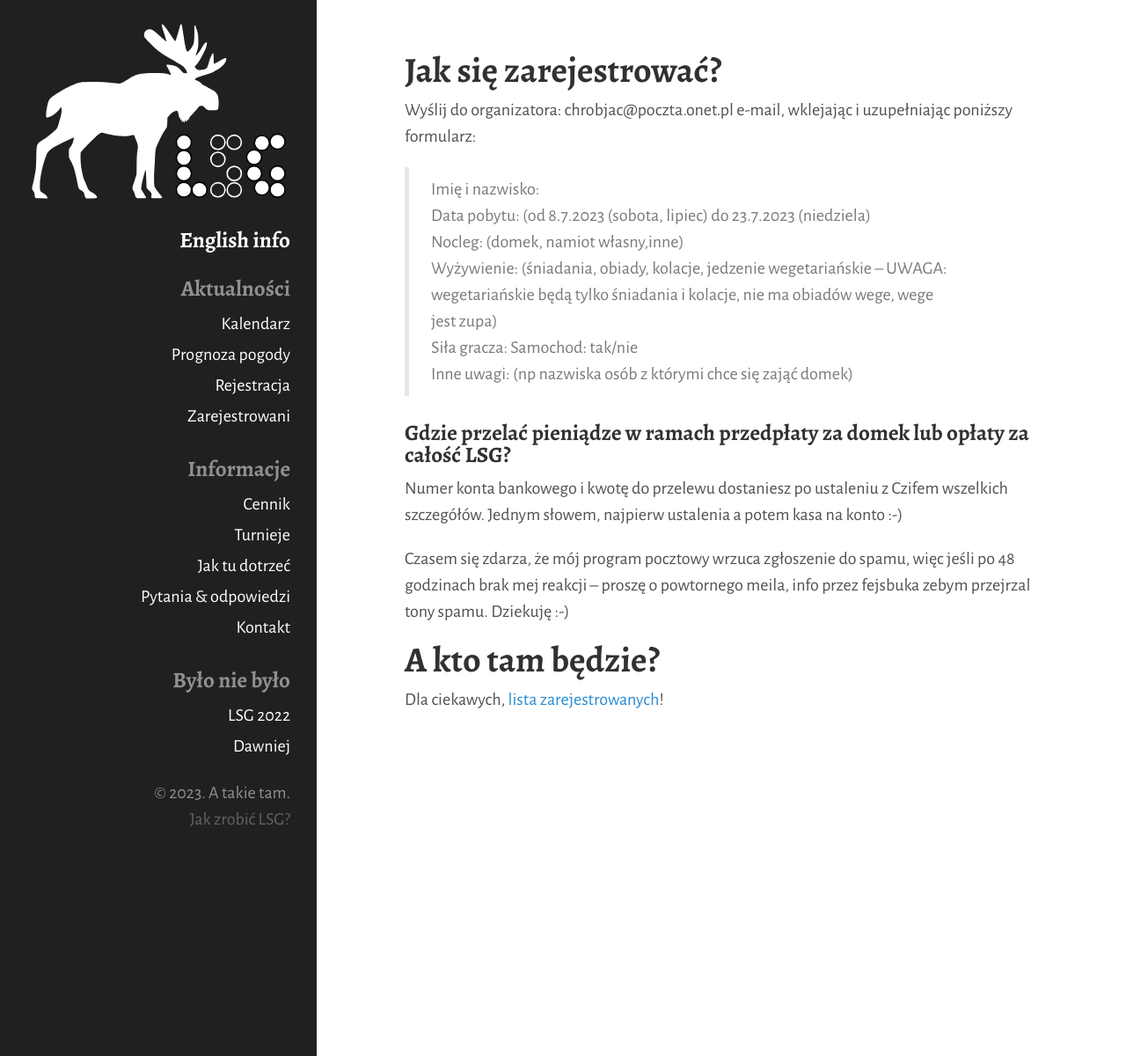
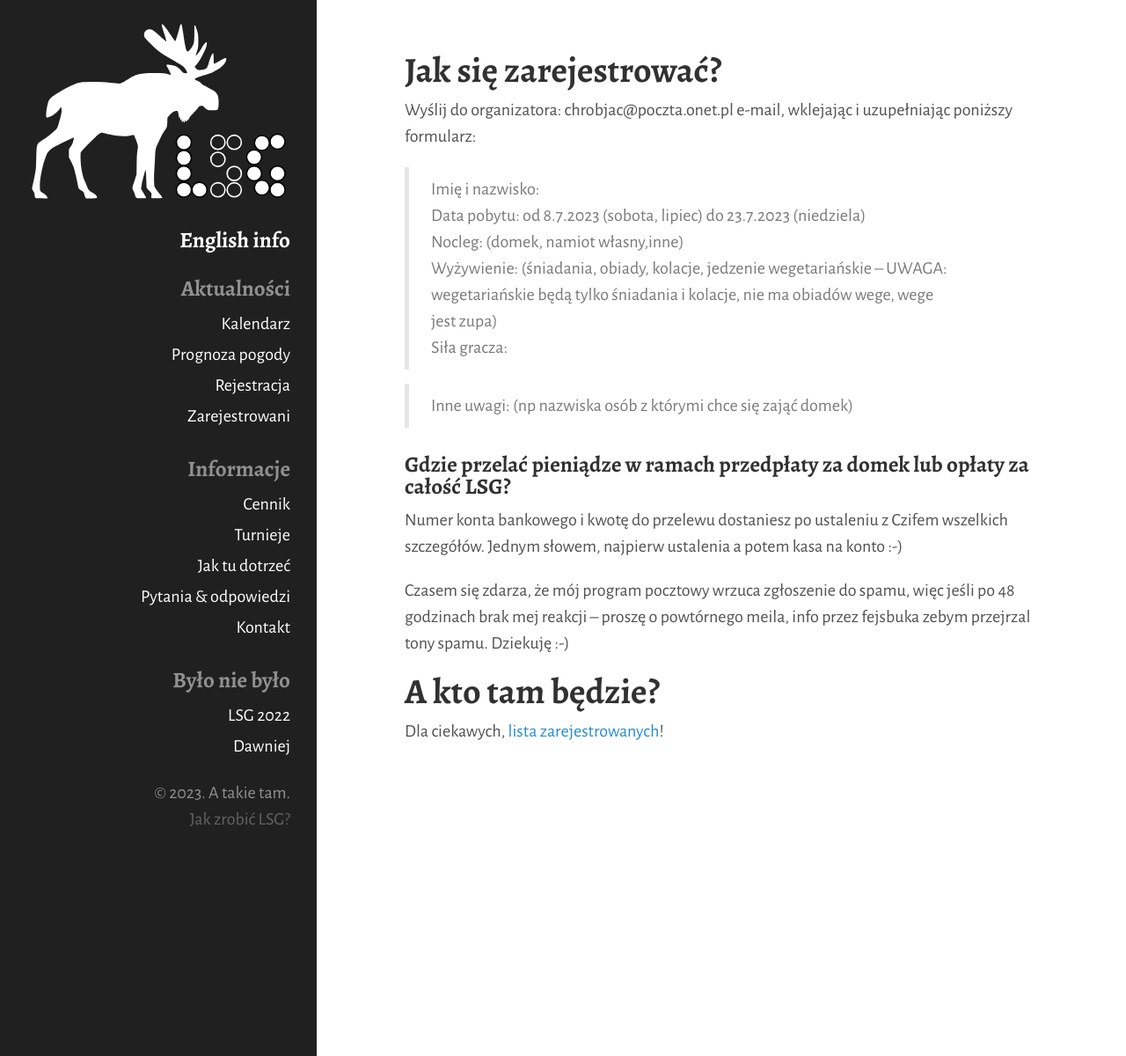
Before and after one commit to tasuki/lsg, a Jekyll site: the page built from rejestracja.md, in a window 1280 px wide. Shown: the whole page at 88% size. Built offline with Jekyll 4.4.1, drawn with Linux system fonts in a browser that asks for light colours.

Commit message:
Update rejestracja.md

```diff
--- a/rejestracja.md
+++ b/rejestracja.md
@@ -8,18 +8,18 @@ title: Jak się zarejestrować
 Wyślij do organizatora: chrobjac@poczta.onet.pl e-mail, wklejając i uzupełniając poniższy formularz:
 
 > Imię i nazwisko:
-> Data pobytu: (od 8.7.2023 (sobota, lipiec) do 23.7.2023 (niedziela)
+> Data pobytu: od 8.7.2023 (sobota, lipiec) do 23.7.2023 (niedziela)
 > Nocleg: (domek, namiot własny,inne)
 > Wyżywienie: (śniadania, obiady, kolacje, jedzenie wegetariańskie -- UWAGA: wegetariańskie będą tylko śniadania i kolacje, nie ma obiadów wege, wege jest zupa)
 > Siła gracza:
-> Samochod: tak/nie
+
 > Inne uwagi: (np nazwiska osób z którymi chce się zająć domek)
 
 ### Gdzie przelać pieniądze w ramach przedpłaty za domek lub opłaty za całość LSG?
 
 Numer konta bankowego i kwotę do przelewu dostaniesz po ustaleniu z Czifem wszelkich szczegółów. Jednym słowem, najpierw ustalenia a potem kasa na konto :-)
 
-Czasem się zdarza, że mój program pocztowy wrzuca zgłoszenie do spamu, więc jeśli po 48 godzinach brak mej reakcji -- proszę o powtornego meila, info przez fejsbuka zebym przejrzal tony spamu. Dziekuję :-)
+Czasem się zdarza, że mój program pocztowy wrzuca zgłoszenie do spamu, więc jeśli po 48 godzinach brak mej reakcji -- proszę o powtórnego meila, info przez fejsbuka zebym przejrzal tony spamu. Dziekuję :-)
 
 ## A kto tam będzie?
 
```
